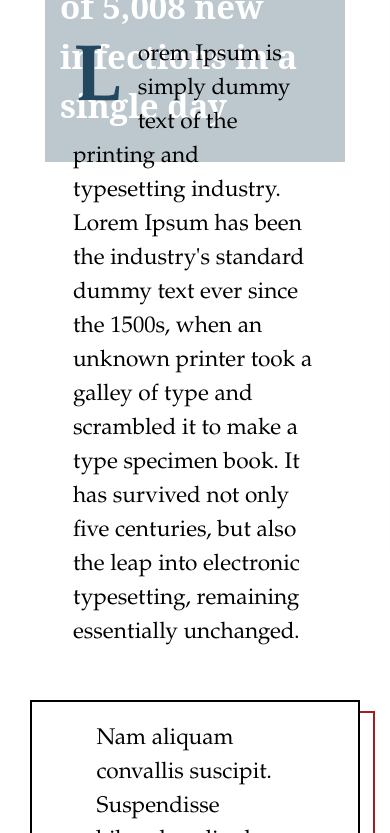
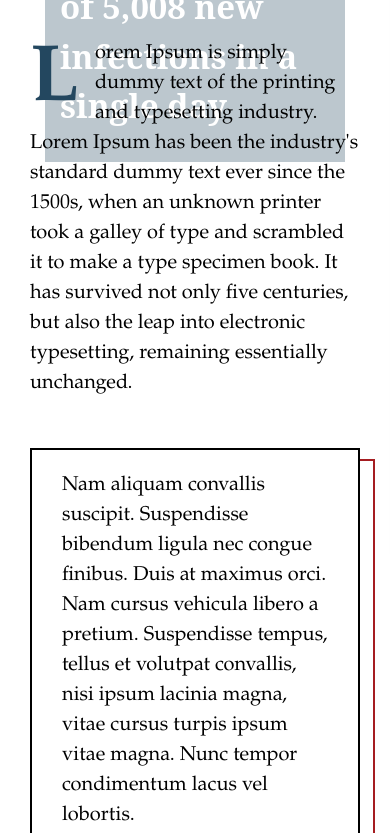
Before and after one commit to aneez11/farsight, a website: page details-update.html in a window 390 px wide. Shown: the part 294-1127 px from the top of the page. Drawn offline with nearby package versions, Linux system fonts and the light colour scheme; some packages are replaced by stand-ins of ours; files that its build step writes are made by us from their sources; a script that the page names is missing; a web font is replaced by a local one.

Commit message:
responsive update

```diff
--- a/scss/details/_newDetails.scss
+++ b/scss/details/_newDetails.scss
@@ -1,5 +1,6 @@
 @use "../variables" as var;
 @use "./readMore";
+@import "../breakpoints";
 #news_details_update {
   margin-top: 30px;
   .category {
@@ -68,6 +69,9 @@
         left: 13%;
         right: 13%;
       }
+      @include media("<=lgPhone") {
+        margin: unset;
+      }
     }
     .first-lettered::first-letter {
       color: var.$color-quaternary;
@@ -93,11 +97,20 @@
       display: inline-block;
       margin: 1em;
       overflow: hidden;
+      @include media("<=lgPhone") {
+        margin: unset;
+      }
       &.left {
         float: left;
+        @include media("<=lgPhone") {
+          float: unset;
+        }
       }
       &.right {
         float: right;
+        @include media("<=lgPhone") {
+          float: unset;
+        }
       }
       .news {
         border: solid 1px var.$color-quaternary;
@@ -130,6 +143,9 @@
           }
           .recom-text {
             width: 150px;
+            @include media("<=lgPhone") {
+              width: 100%;
+            }
             p {
               margin: 0;
             }
@@ -342,7 +358,7 @@
 }
 
 @media (max-width: var.$breakpoint-lg) {
-  #news_details {
+  #news_details_update {
     .description-section {
       .author-share,
       p {
@@ -352,7 +368,7 @@
   }
 }
 @media (max-width: var.$breakpoint-sm) {
-  #news_details {
+  #news_details_update {
     .description-section {
       .author-share,
       p,
```
